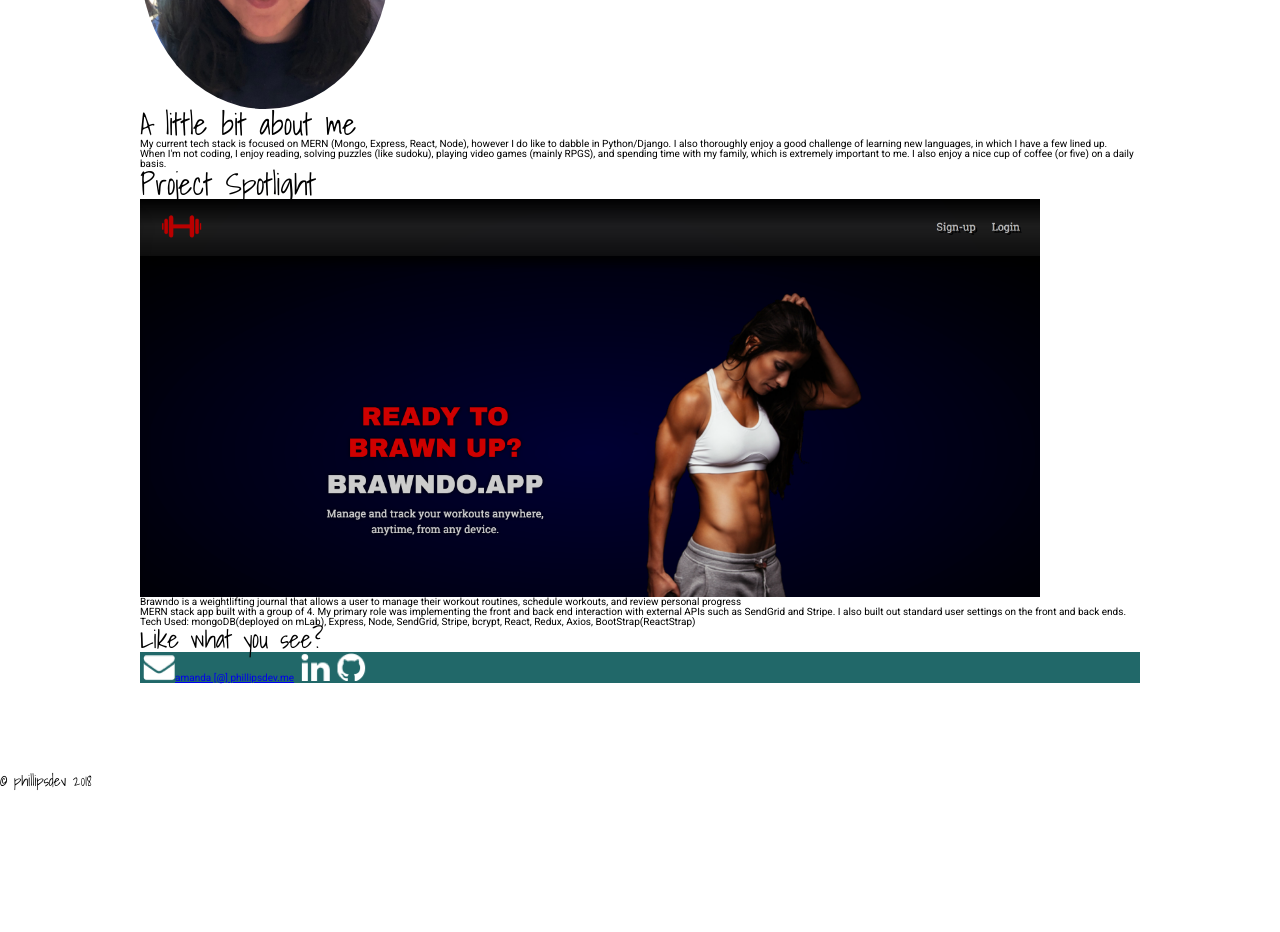
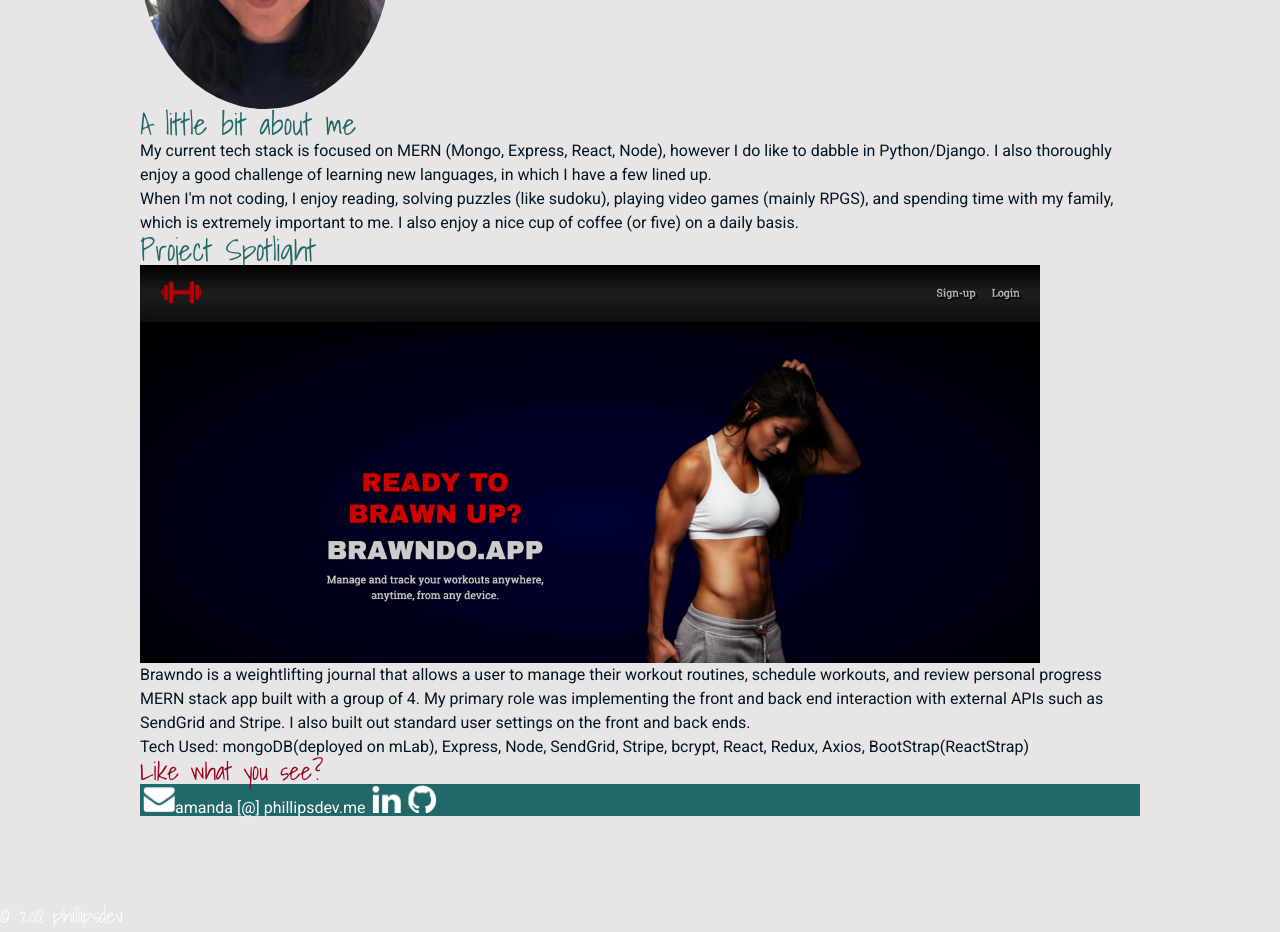
Before and after one commit to phillipsdev/phillipsdev, a plain HTML site: page index.html in a window 1280 px wide. Shown: the part 320-1252 px from the top of the page. Before the commit the page ends 1112 px from the top, so only its background shows below. Drawn offline with Linux system fonts and the light colour scheme.

Commit message:
more global styles - colors

```diff
--- a/index.html
+++ b/index.html
@@ -45,6 +45,7 @@
       </div>
     </section>
     <section class="projects" id="projects">
+      <!-- TODO: Make this a carousel that can scroll through all projects that I will eventually have (Self made or Bootsrap??)-->
       <h2>Project Spotlight</h2>
       <div class="project">
         <img src="img/brawndo-sc.png" alt="Screenshot of Brawndo.app" />
@@ -72,7 +73,7 @@
     </section>
   </div>
   <footer class="footer">
-    <h4>&copy; phillipsdev 2018</h4>
+    <h4>&copy; 2018 phillipsdev</h4>
   </footer>
 </body>
 
--- a/less/global.less
+++ b/less/global.less
@@ -9,6 +9,7 @@
 html,
 body {
   font-family: @roboto;
+  background: @platinum;
 }
 
 h1,
@@ -20,18 +21,40 @@
 
 h1 {
   font-size: 4rem;
+  color: @myrtle;
 }
 
 h2 {
   font-size: 3rem;
+  color: @myrtle;
 }
 
 h3 {
   font-size: 2.5rem;
+  color: @heidelberg;
 }
 
 h4 {
-  font-size: 1.5rem;
+  font-size: 2rem;
+  color: @white;
+}
+
+p {
+  line-height: 1.5;
+  font-size: 1.6rem;
+  color: @maastricht;
+}
+
+li {
+  line-height: 1.5;
+  font-size: 1.6rem;
+  color: @maastricht;
+}
+
+a {
+  font-size: 1.6rem;
+  color: @white;
+  text-decoration: none;
 }
 
 .container {
```
Also changed, not shown: css/index.css.
